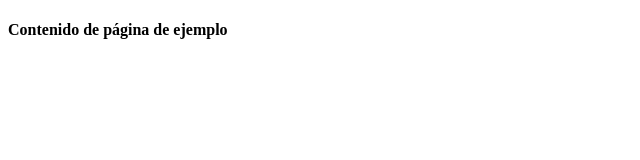
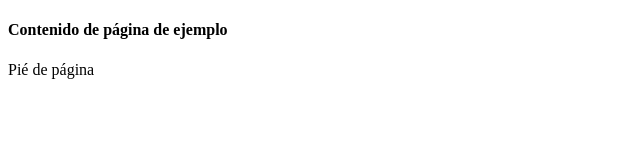
Before and after one commit to jact00/ejemplo, a plain HTML site: page index.html in a window 1280 px wide. Shown: the whole page, without its empty margins (0-640 px from the left). Drawn offline with Linux system fonts and the light colour scheme.

Commit message:
Agrega footer

```diff
--- a/index.html
+++ b/index.html
@@ -7,4 +7,7 @@
 	<body>
 		<h4>Contenido de página de ejemplo</h4>
 	</body>
+	<div class = "footer">
+		Pié de página
+	</div>
 </html>
```
